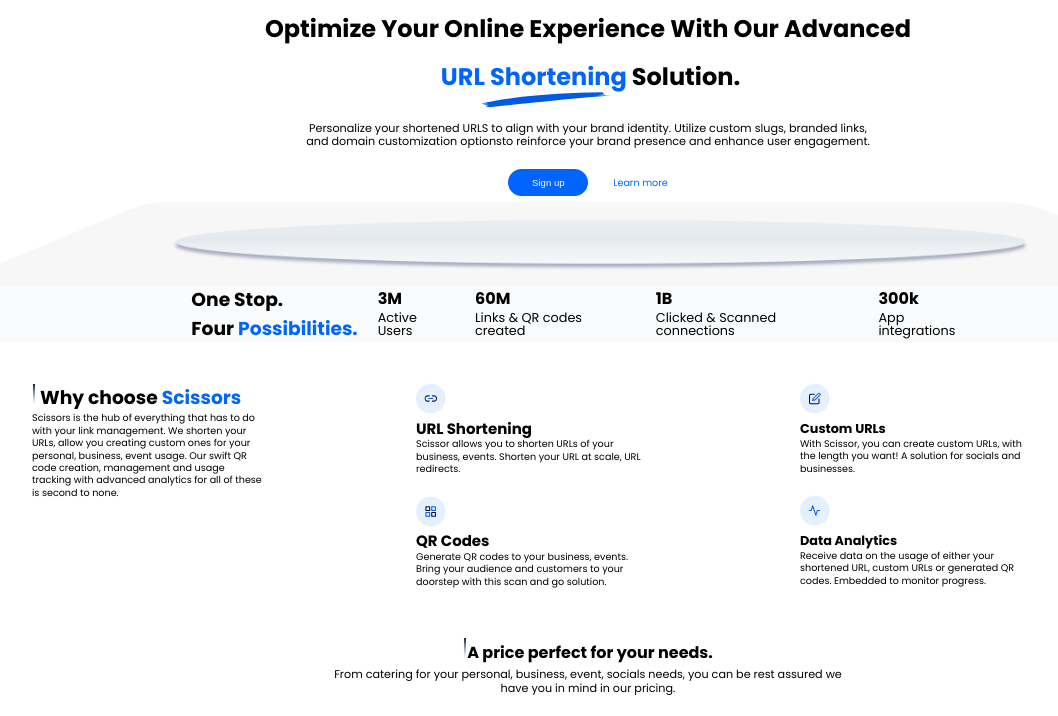
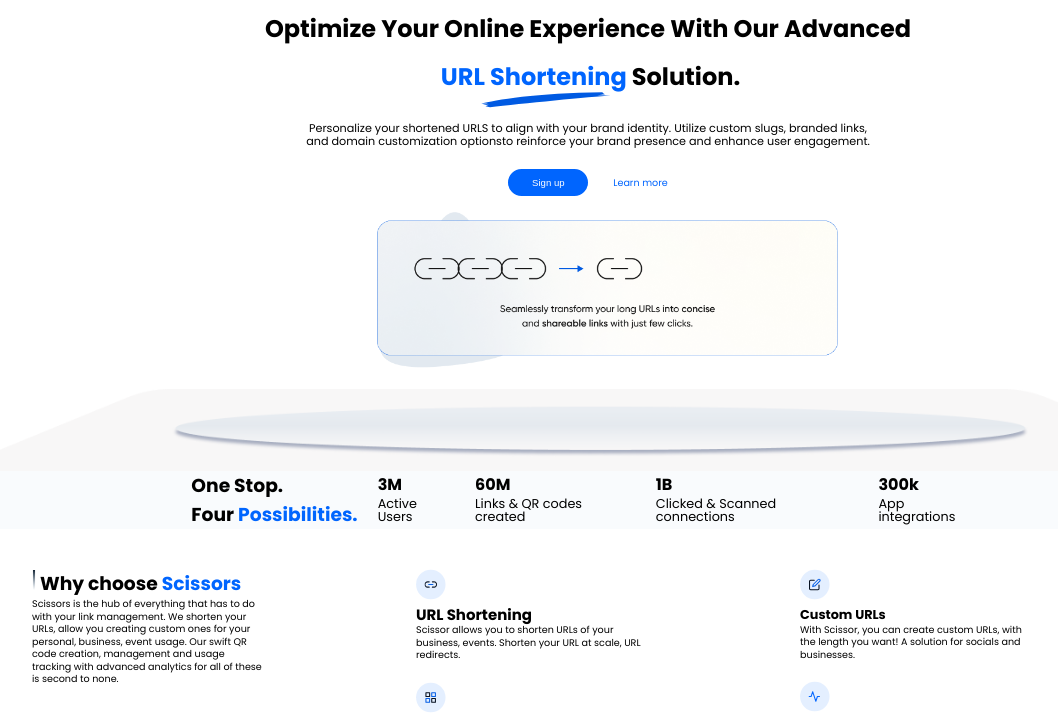
Before and after one commit to Damdam12345/CSS-Assignments, a plain HTML site: page CSS Assignment 6/index.html in a window 1280 px wide. Shown: the part 69-785 px from the top of the page, without its empty margins (52-1110 px from the left). Drawn offline with Linux system fonts and the light colour scheme.

Commit message:
changes to the image tag

```diff
--- a/CSS Assignment 6/index.html
+++ b/CSS Assignment 6/index.html
@@ -44,9 +44,9 @@
        </div>
        <!--images-->
        <div class="some-image">
-        <img src="/CSS Assignment 6/Assets/interlink.svg" class="interlink"/>
+        <img src="/CSS Assignment 6/Assets/interlink.png" alt="interlink image" class="interlink"/>
       </div>
-        <img src="/CSS Assignment 6/Assets/ellipse.png" class="ellipse" />
+        <img src="/CSS Assignment 6/Assets/ellipse.png" alt="ellipse image" class="ellipse" />
         <!--analytics-->
       <div class="analytics" id="analytics">
         <h3>One Stop.<span>Four <span>Possibilities.</span></span></h3>
```
